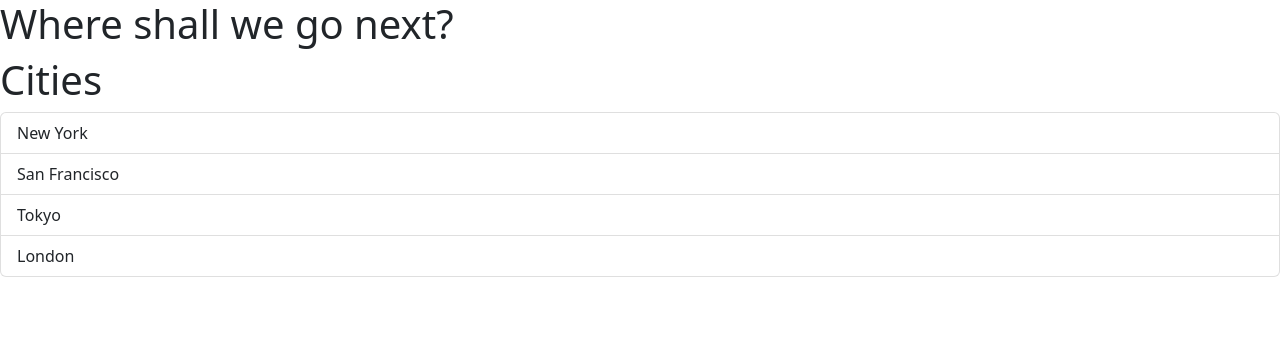
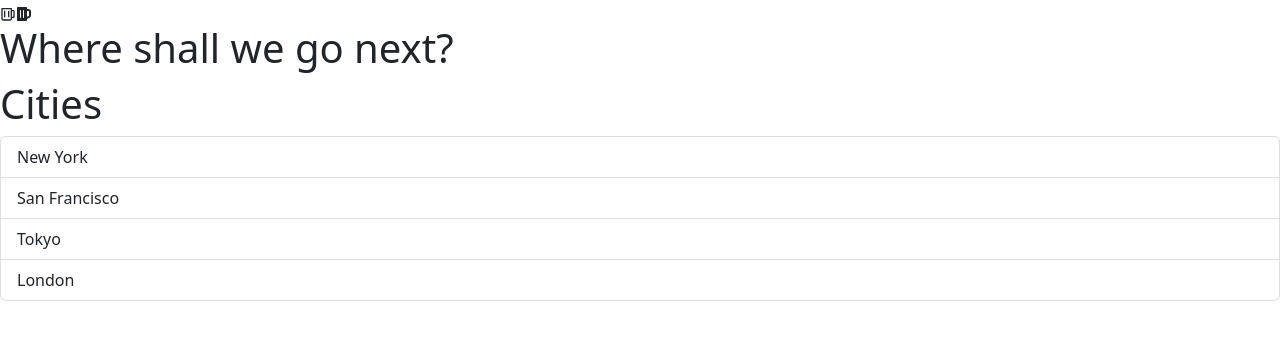
Before and after one commit to furixturi/frontend-2023, a React (Vite) app in the folder react-app-2023/: page / in a window 1280 px wide. Shown: the top 340 px of the page. Built offline with nearby package versions, Linux system fonts and the light colour scheme.

Commit message:
add icons

```diff
--- a/react-app-2023/package.json
+++ b/react-app-2023/package.json
@@ -11,7 +11,8 @@
   "dependencies": {
     "bootstrap": "^5.2.3",
     "react": "^18.2.0",
-    "react-dom": "^18.2.0"
+    "react-dom": "^18.2.0",
+    "react-icons": "^4.7.1"
   },
   "devDependencies": {
     "@types/react": "^18.0.27",
--- a/react-app-2023/src/App.tsx
+++ b/react-app-2023/src/App.tsx
@@ -1,7 +1,9 @@
+import { FaBeer } from "react-icons/fa";
+import { BiBeer } from "react-icons/bi";
+import { useState } from "react";
+import Alert from "./components/Alert";
 import Message from "./components/Message";
 import ListGroup from "./components/ListGroup";
-import Alert from "./components/Alert";
-import { useState } from "react";
 
 const listGroupItems = ["New York", "San Francisco", "Tokyo", "London"];
 function App() {
@@ -11,6 +13,10 @@ function App() {
 
   return (
     <div>
+      <div>
+        <BiBeer />
+        <FaBeer />
+      </div>
       <Message message="Where shall we go next?" />
       <ListGroup
         items={listGroupItems}
```
Also changed, not shown: 1 other file (tests, documents, lock files or other folders).
